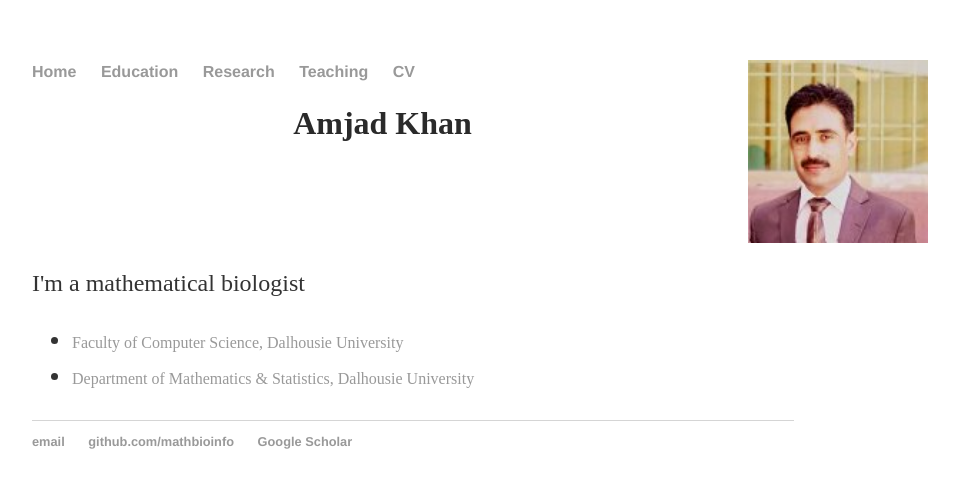
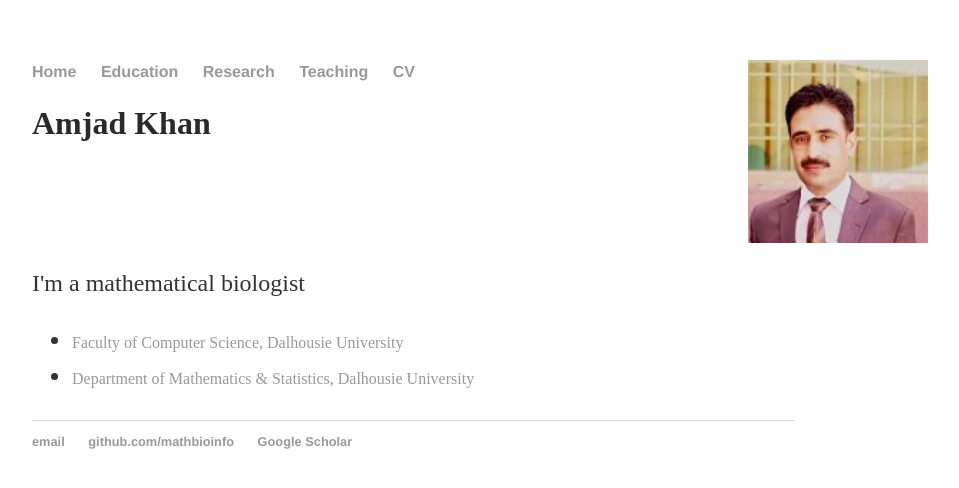
Before and after one commit to MathBioInfo/amjadkhan, a Jekyll site: the page index.html, which Jekyll copies as it is, in a window 1280 px wide. Shown: the top 488 px of the page, without its empty margins (160-1119 px from the left). Built offline with Jekyll 4.4.1, drawn with Linux system fonts in a browser that asks for light colours.

Commit message:
Update index.html

```diff
--- a/index.html
+++ b/index.html
@@ -21,7 +21,7 @@
     		<div class="blurb">
 			</font><font color="#2a2a2a" size="4">
 			 <div class="profile-body">
-        		<p align="center"><font size="6"><b>Amjad Khan</b></font><br>
+        		<p><font size="6"><b>Amjad Khan</b></font><br>
 		      </font></p>
 		      </td>
 	              </tr>
```
